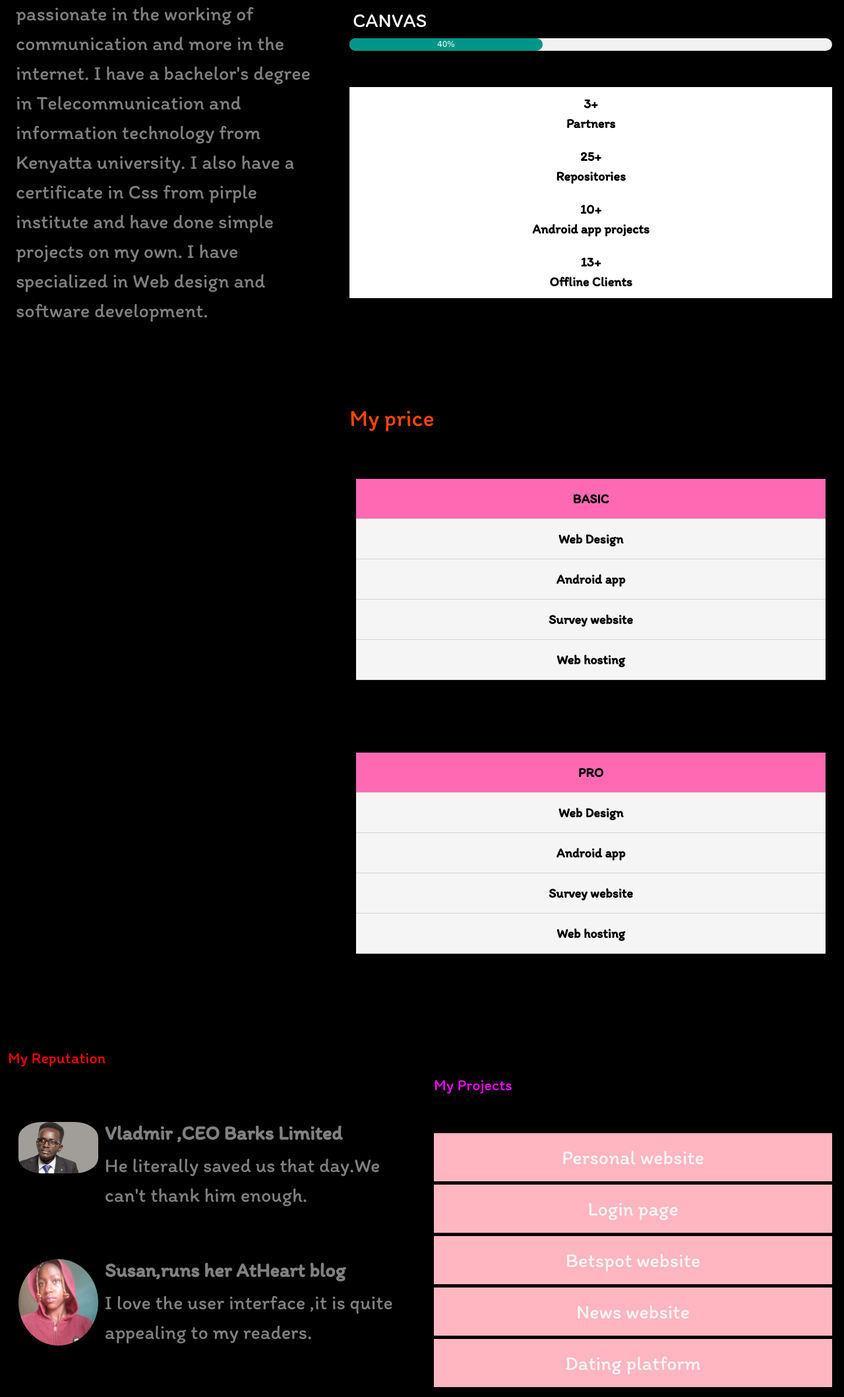
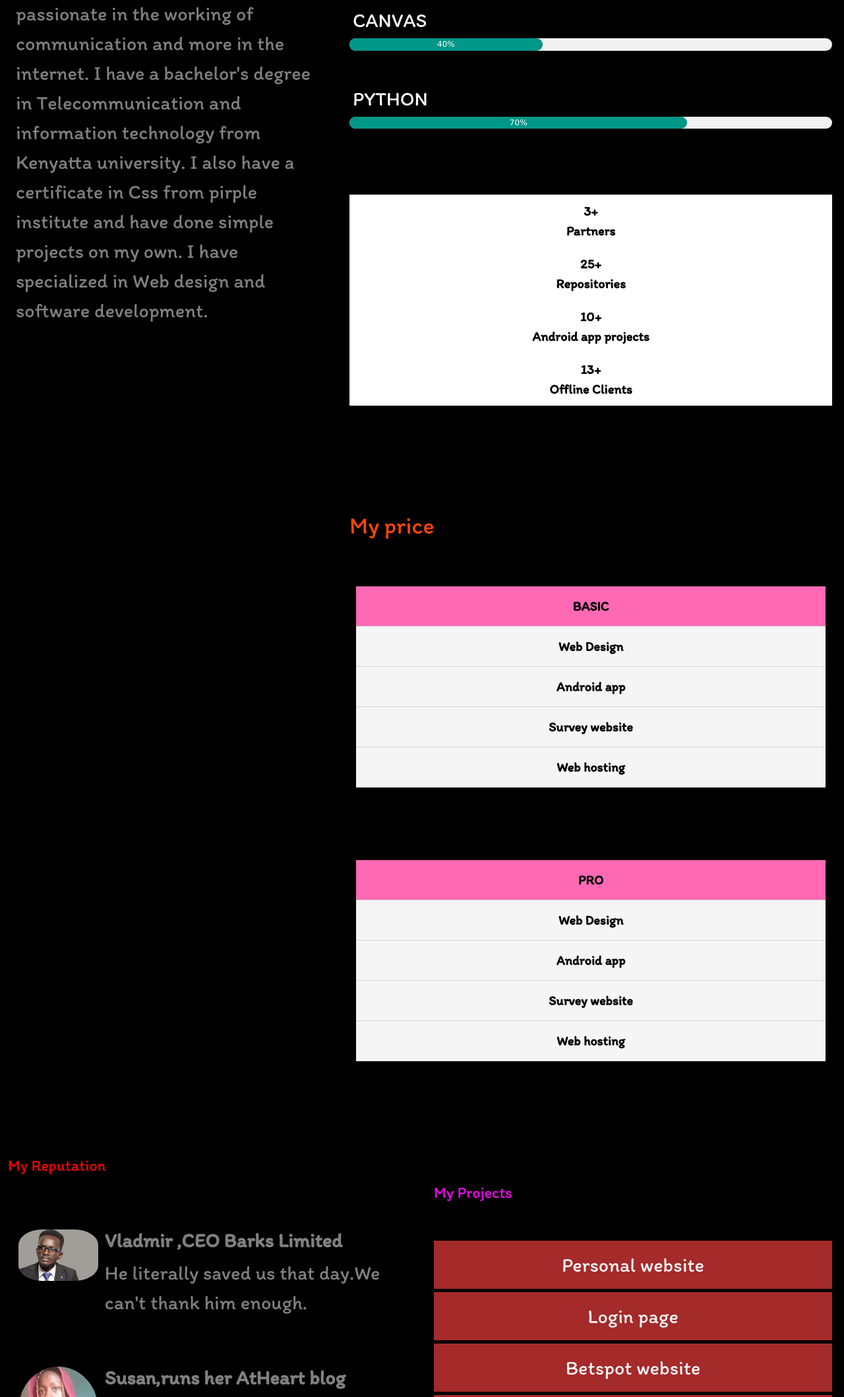
Before and after one commit to Lauprof/port-folio, a plain HTML site: page index.html in a window 1280 px wide. Shown: the part 879-2997 px from the top of the page at 66% size. Drawn offline with nearby package versions, Linux system fonts and the light colour scheme.

Commit message:
new project link android apps added

```diff
--- a/index.html
+++ b/index.html
@@ -105,6 +105,11 @@
             <div class="w3-container w3-center w3-round-xlarge w3-teal" style="width:40%">40%</div>
           </div>
           <br>
+             <p>PYTHON</p>
+          <div class="w3-light-grey w3-round-xlarge w3-small">
+            <div class="w3-container w3-center w3-round-xlarge w3-teal" style="width:70%">70%</div>
+          </div>
+          <br><br>
 
 
 
@@ -246,6 +251,7 @@
 
      <li><a href="https://lauprof.github.io/profnews/">News website</a></li>
      <li><a href="https://diploid-rifles.000webhostapp.com/dating/index.php">Dating platform</a></li>
+     <li><a href="https://drive.google.com/file/d/1DS6wxU5IENFNH8VzbFw8yBGMc9RLg-wY/view?usp=drivesdk">My simple android apps</a></li>
 
    </ol>
 
--- a/style.css
+++ b/style.css
@@ -204,7 +204,7 @@ font-family: myFont;
 .projects li{
   padding:14px 12px;
   font-family: myFont;
-  background-color: lightpink;
+  background-color: brown;
   font-size:19px;
   margin-bottom: 5px;
 
```
